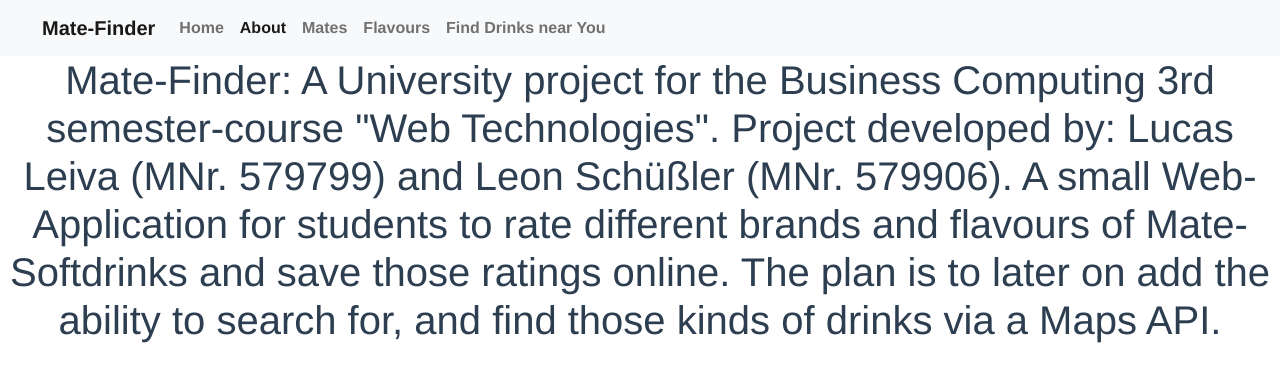
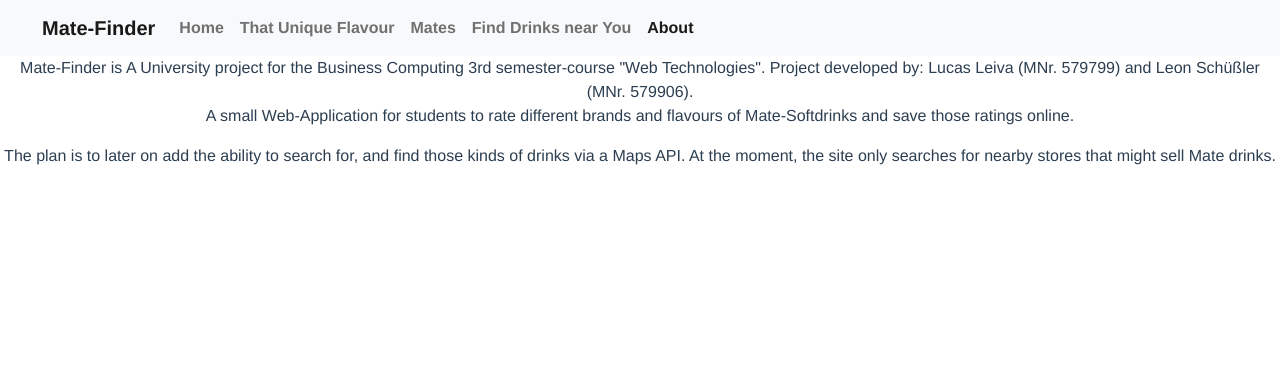
Before and after one commit to AltarisV/mate-finder-frontend, a Vue app: page /about in a window 1280 px wide. Shown: the top 382 px of the page. Built offline with nearby package versions, Linux system fonts and the light colour scheme; what @fawmi/vue-google-maps, vue3-geolocation would draw is missing.

Commit message:
Minor stylistic changes

```diff
--- a/src/components/Navbar.vue
+++ b/src/components/Navbar.vue
@@ -10,10 +10,10 @@
       <div class="collapse navbar-collapse" id="navbarNavAltMarkup">
         <div class="navbar-nav">
           <router-link class="nav-link" to="/">Home</router-link>
+          <router-link class="nav-link" to="/flavours">That Unique Flavour</router-link>
+          <router-link class="nav-link" to="/mates">Mates</router-link>
+          <router-link class="nav-link" to="/finder">Find Drinks near You</router-link>
           <router-link class="nav-link" to="/about">About</router-link>
-          <router-link class="nav-link" to="/mates">Mates</router-link>
-          <router-link class="nav-link" to="/flavours">Flavours</router-link>
-          <router-link class="nav-link" to="/finder">Find Drinks near You</router-link>
         </div>
       </div>
     </div>
--- a/src/views/AboutView.vue
+++ b/src/views/AboutView.vue
@@ -1,8 +1,9 @@
 <template>
-  <div class="about">
-    <h1>Mate-Finder: A University project for the Business Computing 3rd semester-course "Web Technologies".
-      Project developed by: Lucas Leiva (MNr. 579799) and Leon Schüßler (MNr. 579906).
-      A small Web-Application for students to rate different brands and flavours of Mate-Softdrinks and save those ratings online.
-      The plan is to later on add the ability to search for, and find those kinds of drinks via a Maps API.</h1>
+  <div>
+    Mate-Finder is A University project for the Business Computing 3rd semester-course "Web Technologies".
+    Project developed by: Lucas Leiva (MNr. 579799) and Leon Schüßler (MNr. 579906).
+    <p>A small Web-Application for students to rate different brands and flavours of Mate-Softdrinks and save those ratings online.</p>
+    The plan is to later on add the ability to search for, and find those kinds of drinks via a Maps API.
+    At the moment, the site only searches for nearby stores that might sell Mate drinks.
   </div>
 </template>
--- a/src/views/FlavoursView.vue
+++ b/src/views/FlavoursView.vue
@@ -1,6 +1,6 @@
 <template>
 <div>
-  <h1>Here are the Flavours we can tell you about.</h1>
+  <h1>Why Mate of all Drinks?</h1>
 </div>
 </template>
 
```
Also changed, not shown: 1 other file (tests, documents, lock files or other folders).
